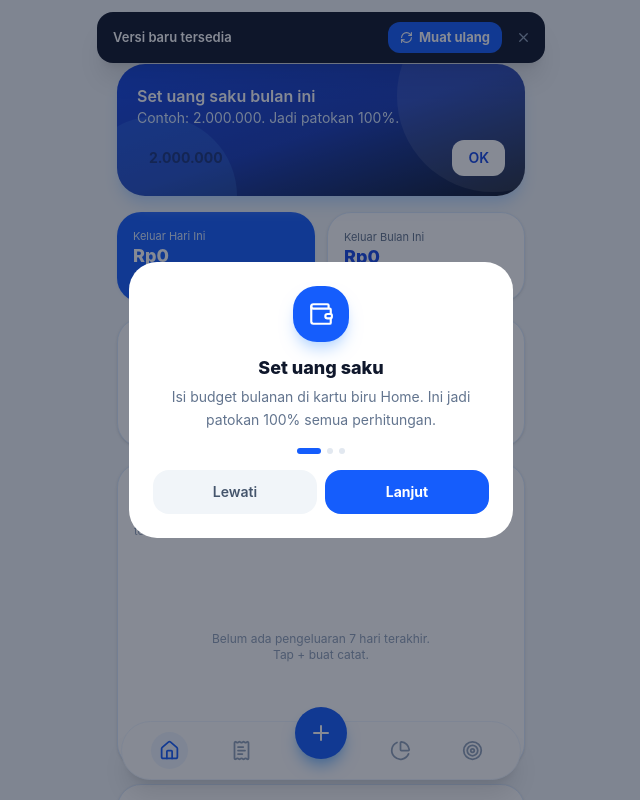
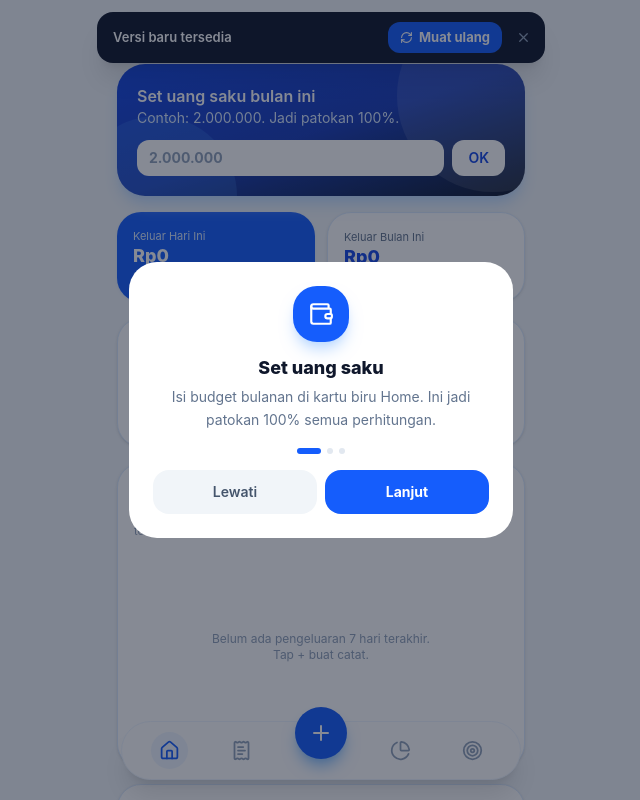
Before and after one commit to galxtria/MoneyTrackerV2, a React (Vite) app: page / in a window 1280 px wide. Both pictures are taken after a click on the button "Muat ulang". Shown: the top 800 px of the page, without its empty margins (319-959 px from the left). Built offline with nearby package versions, Linux system fonts and the light colour scheme.

Commit message:
fix: input uang saku transparan, kasih bg putih

```diff
--- a/src/App.tsx
+++ b/src/App.tsx
@@ -828,7 +828,7 @@ export default function App() {
                   <p className="font-semibold">Set uang saku bulan ini</p>
                   <p className="text-sm text-blue-100 mb-3">Contoh: 2.000.000. Jadi patokan 100%.</p>
                   <div className="flex gap-2">
-                    <input inputMode="numeric" placeholder="2.000.000" value={budgetInput} onChange={(e) => setBudgetInput(groupDigits(e.target.value))} className="flex-1 min-w-0 rounded-xl px-3 py-2 text-slate-900 outline-none text-sm font-bold" />
+                    <input inputMode="numeric" placeholder="2.000.000" value={budgetInput} onChange={(e) => setBudgetInput(groupDigits(e.target.value))} className="flex-1 min-w-0 rounded-xl px-3 py-2 bg-white text-slate-900 outline-none text-sm font-bold placeholder:text-slate-400" />
                     <button onClick={saveBudget} className="bg-white text-blue-700 font-semibold rounded-xl px-4 text-sm shrink-0">OK</button>
                   </div>
                   {budgetInput && <p className="text-[11px] text-blue-100 mt-1.5">= {formatRp(parseAmount(budgetInput))}</p>}
```
